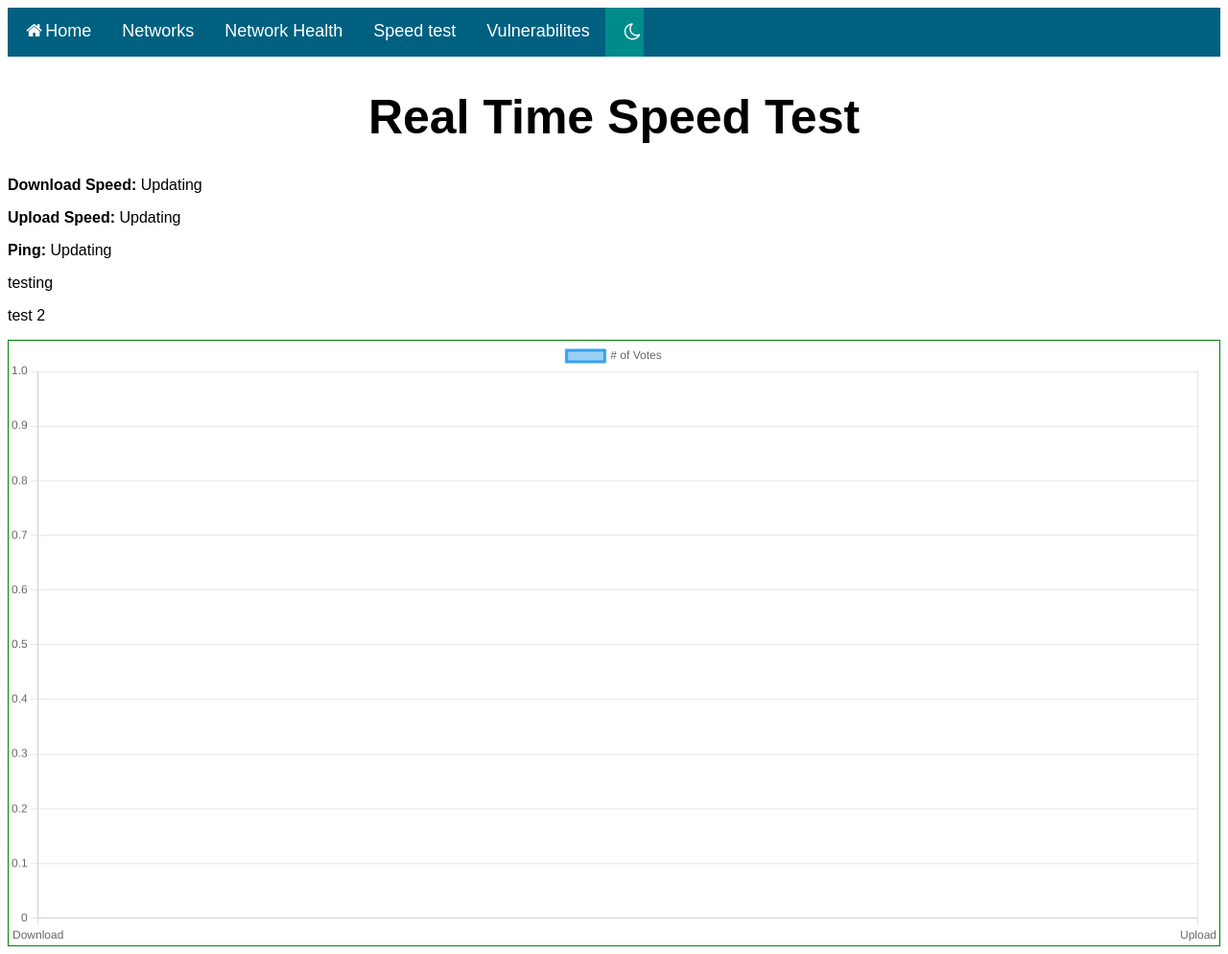
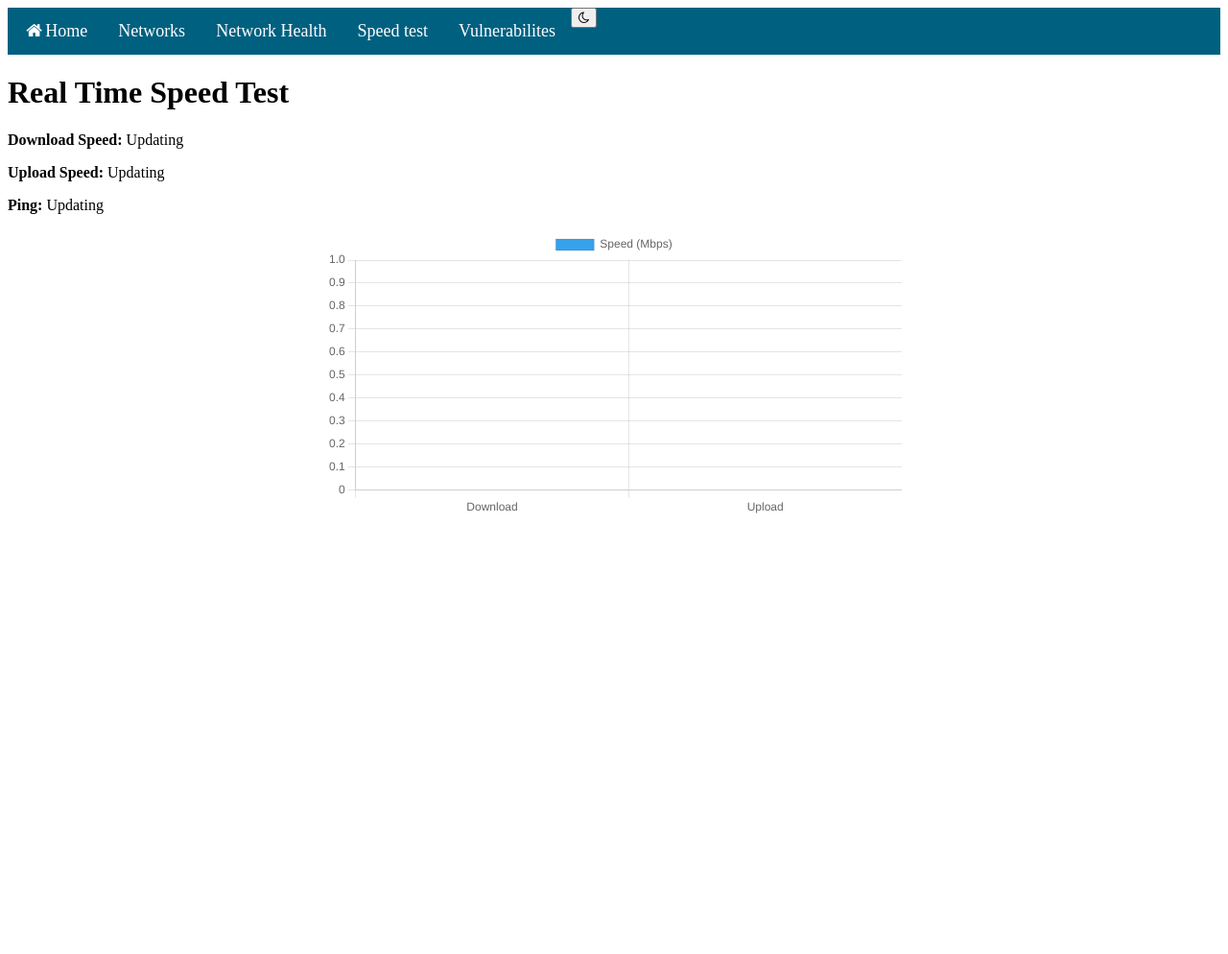
Before and after one commit to HabibaNour/Group-Project, a Flask app: page /speedtest in a window 1280 px wide. Shown: the whole page at 96% size. After the commit the page ends 535 px from the top, so only its background shows below. Run offline with Flask 3, Linux system fonts and the light colour scheme; some libraries are stand-ins or nearby versions.

Commit message:
Update speedtest.html with graph

```diff
--- a/templates/speedtest.html
+++ b/templates/speedtest.html
@@ -1,64 +1,72 @@
 <!DOCTYPE html>
 <html lang="en">
 <head>
-    <meta charset="UTF-8">
-    <meta name="viewport" content="width=device-width, initial-scale=1.0">
-    <title>Speedtest </title>
-    <link rel="stylesheet" href="style.css">
+  <meta charset="UTF-8" />
+  <meta name="viewport" content="width=device-width, initial-scale=1.0"/>
+  <title>Speedtest</title>
   <script src="https://cdnjs.cloudflare.com/ajax/libs/socket.io/4.7.2/socket.io.js"></script>
+  <script src="https://cdn.jsdelivr.net/npm/chart.js"></script>
 </head>
 <body>
 {% include 'navLoggedin.html' %}
 
+
+<!-- put this in css file maybe? only makes graph on screen without scrolling-->
+<style>
+    #myChart {
+    max-width: 600px;
+    max-height: 300px;
+    width: 100%;
+    height: auto;
+    margin: 0 auto; /*centers graph*/
+}
+</style>
+
   <div class="flex-container">
     <h1>Real Time Speed Test</h1>
-        <div>
-            <p><strong>Download Speed:</strong> <span id="download">Updating </span></p>
-            <p><strong>Upload Speed:</strong> <span id="upload">Updating </span></p>
-            <p><strong>Ping:</strong> <span id="ping">Updating </span></p>
+    <p><strong>Download Speed:</strong> <span id="download">Updating</span></p>
+    <p><strong>Upload Speed:</strong> <span id="upload">Updating</span></p>
+    <p><strong>Ping:</strong> <span id="ping">Updating</span></p>
   </div>
 
+  <div class="container">
+    <canvas id="myChart"></canvas>
+  </div>
 
-        <div><p>testing</p></div>
-        <div><p> test 2</p></div>
-    </div>
-    <div class = "containter">
-        <canvas id="myChart"></canvas>
-      </div><script src="https://cdn.jsdelivr.net/npm/chart.js"></script>
-      <!--include it here to  get it working-->
-    </div>
   <script>
     var socket = io.connect("http://localhost:5000");
-        let speedData = [];
+
     const ctx = document.getElementById('myChart');
-
-      var chart = new Chart(ctx, {
-        type: 'line',
+    const chart = new Chart(ctx, {
+      type: 'bar',
       data: {
-
-          labels: ['Download','Upload'],
+        labels: ['Download', 'Upload'],
         datasets: [{
-            label: '# of Votes',
-            data: [],
-            options:{
-                responsive: true
-            }
-
+          label: 'Speed (Mbps)',
+          data: [0, 0],
+          backgroundColor: ['#36a2eb', '#ff6384'],
+          borderWidth: 1
         }]
       },
-
+      options: {
+        responsive: true,
+        maintainAspectRatio: false,
+        scales: {
+            y: {
+                beginAtZero: true
+          }
+        }
+      }
     });
 
     socket.on('speedtest_results', function(data) {
       document.getElementById("download").innerText = data.download + " Mbps";
       document.getElementById("upload").innerText = data.upload + " Mbps";
-            document.getElementById("ping").innerText = data.ping + " Ms";
-            chart.data.dataset.push(data.download,data.upload);
+      document.getElementById("ping").innerText = data.ping + " ms";
+
+      chart.data.datasets[0].data = [data.download, data.upload]; //overwrites data instead of appends data
       chart.update();
     });
-
-
-
   </script>
 </body>
 </html>
```
Lines whose indentation alone changed are shown as unchanged.
